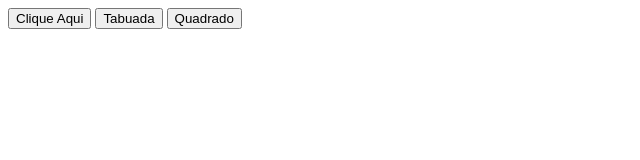
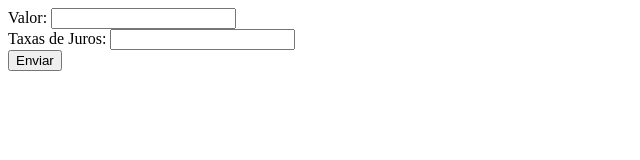
Before and after one commit to PedroCamisa10/primeiroi_3t, a plain HTML site: page index.html in a window 1280 px wide. Shown: the whole page, without its empty margins (0-640 px from the left). Drawn offline with Linux system fonts and the light colour scheme.

Commit message:
Update index.html

```diff
--- a/index.html
+++ b/index.html
@@ -9,9 +9,10 @@
 
 </head>
 <body>
-    <button onclick="alo()">Clique Aqui</button>
-    <button onclick="escreva()">Tabuada</button>
-    <button onclick="quadrado()">Quadrado</button>
+
+Valor: <input id="valor" type="text"> <br>
+Taxas de Juros: <input id="juros" type="text"> <br>
+<button onclick="total()">Enviar</button>
 
 </body>
 </html>
```
